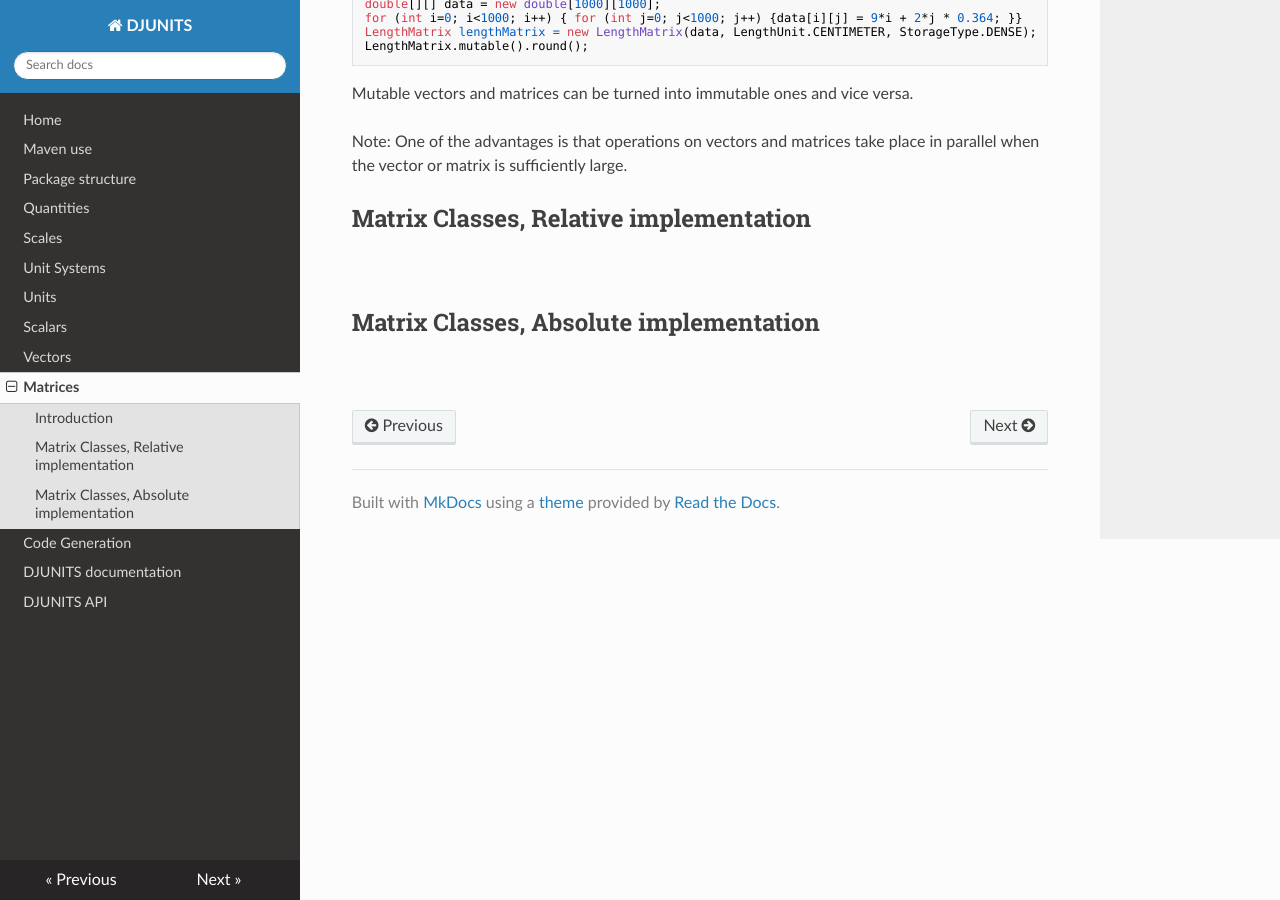
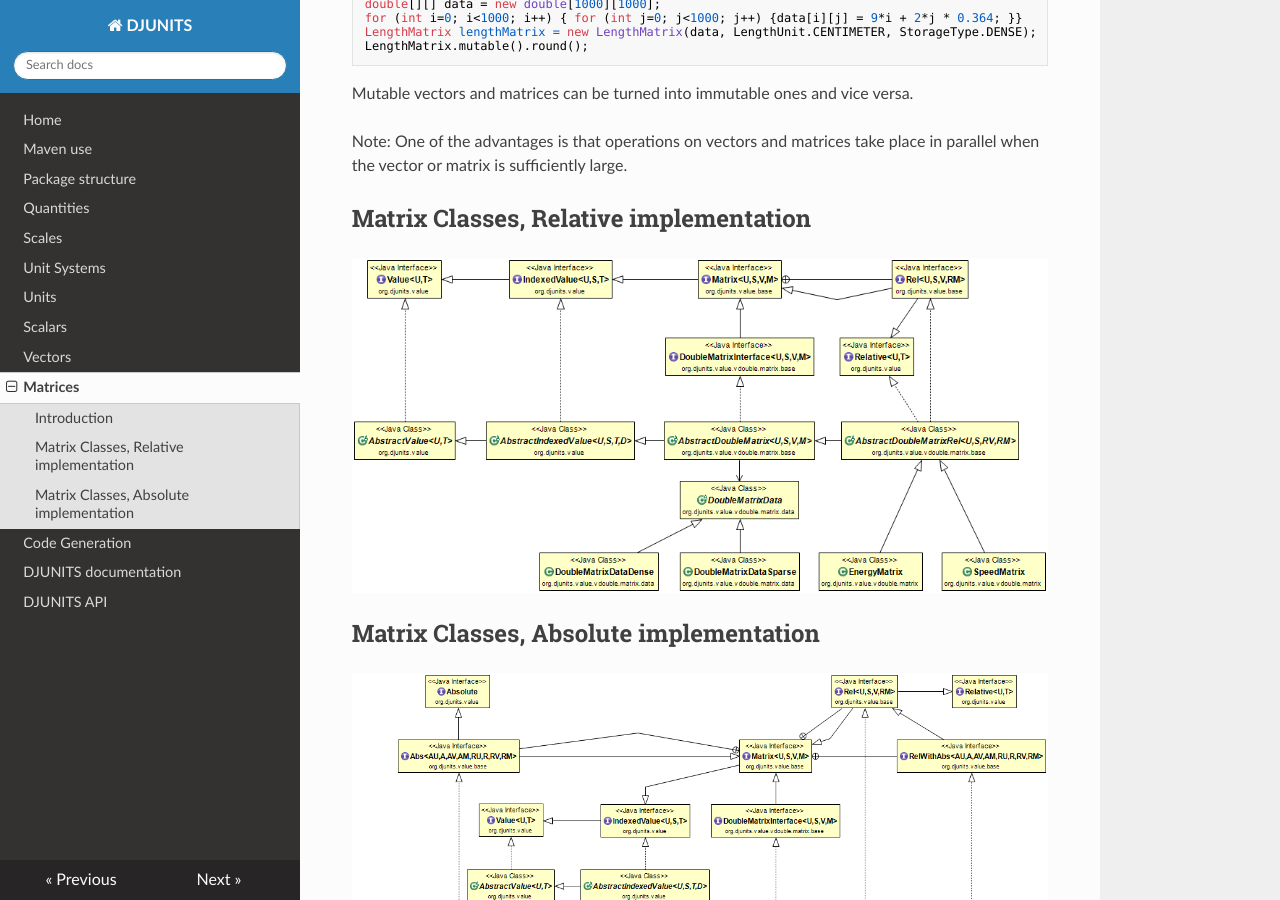
Before and after one commit to averbraeck/djunits, an MkDocs documentation site: the page built from docs/matrices.md, in a window 1280 px wide and 900 px high, scrolled down 520 px. Built offline with MkDocs 1.6.1, drawn with Linux system fonts in a browser that asks for light colours; nearby versions of some CDN libraries.

Commit message:
Correct folder for included images

```diff
--- a/docs/matrices.md
+++ b/docs/matrices.md
@@ -18,9 +18,9 @@ Note: One of the advantages is that operations on vectors and matrices take plac
 
 ## Matrix Classes, Relative implementation
 
-![](double-matrix-rel.png)
+![](images/double-matrix-rel.png)
 
 
 ## Matrix Classes, Absolute implementation
 
-![](double-matrix-abs.png)
+![](images/double-matrix-abs.png)
```
